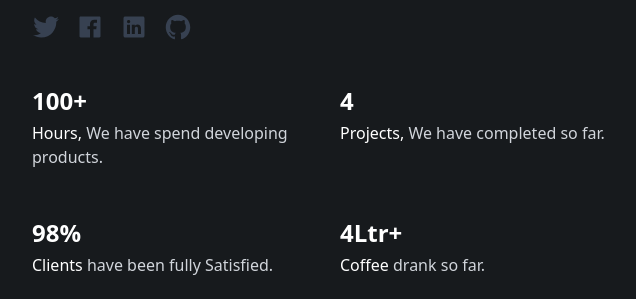
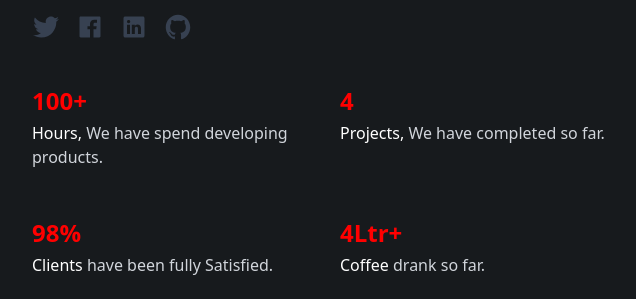
Before and after one commit to TheRoofyDude/TheRoofyDude.github.io, a website: page index.html in a window 1280 px wide. Shown: the part 1141-1440 px from the top of the page, 0-636 px from the left. Drawn offline with Linux system fonts and the light colour scheme.

Commit message:
Update index.html

```diff
--- a/index.html
+++ b/index.html
@@ -131,27 +131,27 @@
             </div>
             <div class="mt-11 grid grid-cols-1 gap-y-12 gap-x-6 sm:grid-cols-2">
               <p>
-                <span class="block text-2xl font-bold text-white">100+</span>
+                <span class="block text-2xl font-bold text-chaosRed">100+</span>
                 <span class="mt-1 block text-base text-gray-300"><span class="font-medium text-white">Hours,</span> We
                   have spend developing products.</span>
               </p>
 
               <p>
-                <span class="block text-2xl font-bold text-white">4</span>
+                <span class="block text-2xl font-bold text-chaosRed">4</span>
                 <span class="mt-1 block text-base text-gray-300"><span class="font-medium text-white">Projects,</span>
                   We
                   have completed so far.</span>
               </p>
 
               <p>
-                <span class="block text-2xl font-bold text-white">98%</span>
+                <span class="block text-2xl font-bold text-chaosRed">98%</span>
                 <span class="mt-1 block text-base text-gray-300"><span class="font-medium text-white">Clients</span>
                   have
                   been fully Satisfied.</span>
               </p>
 
               <p>
-                <span class="block text-2xl font-bold text-white">4Ltr+</span>
+                <span class="block text-2xl font-bold text-chaosRed">4Ltr+</span>
                 <span class="mt-1 block text-base text-gray-300"><span class="font-medium text-white">Coffee</span>
                   drank
                   so far.</span>
```
